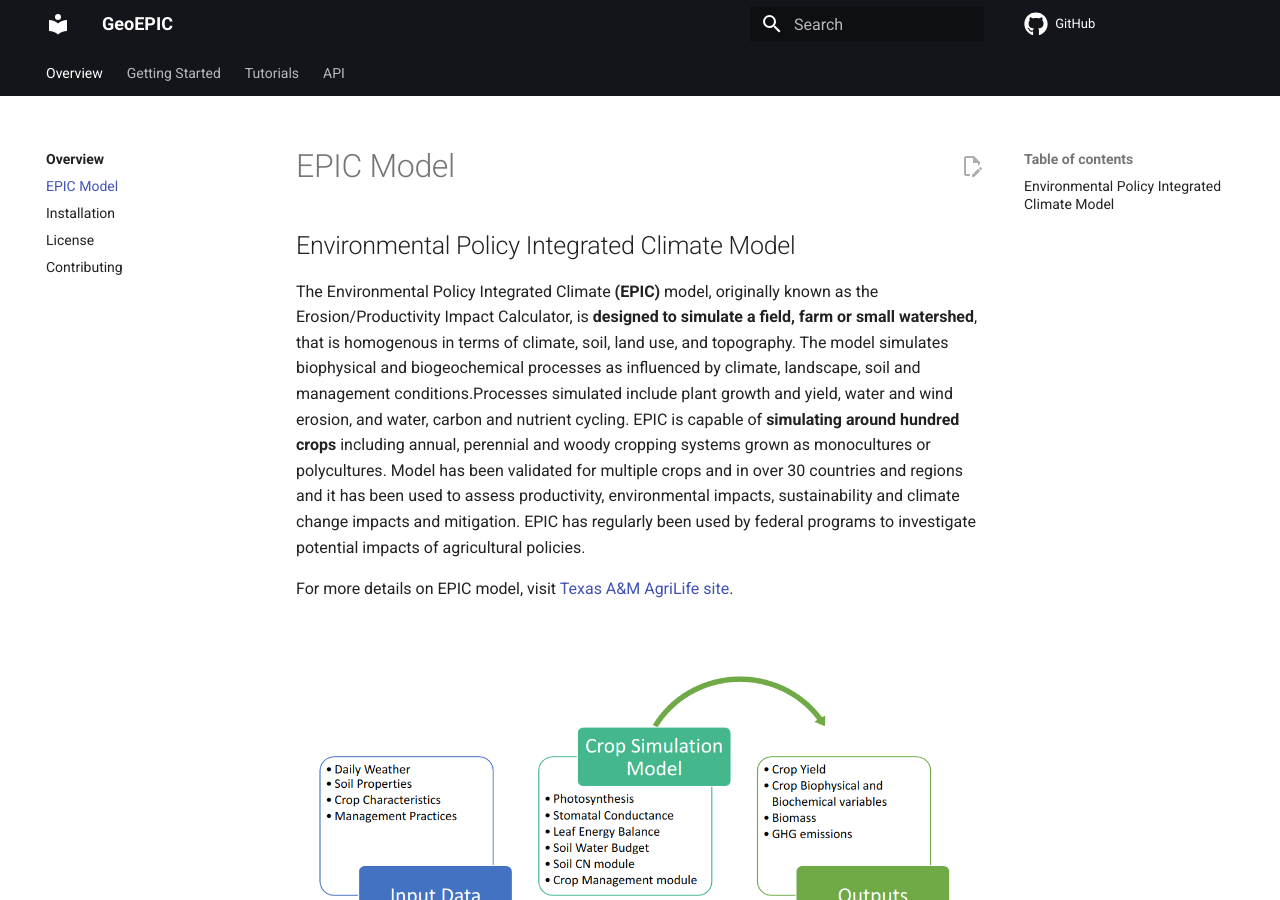
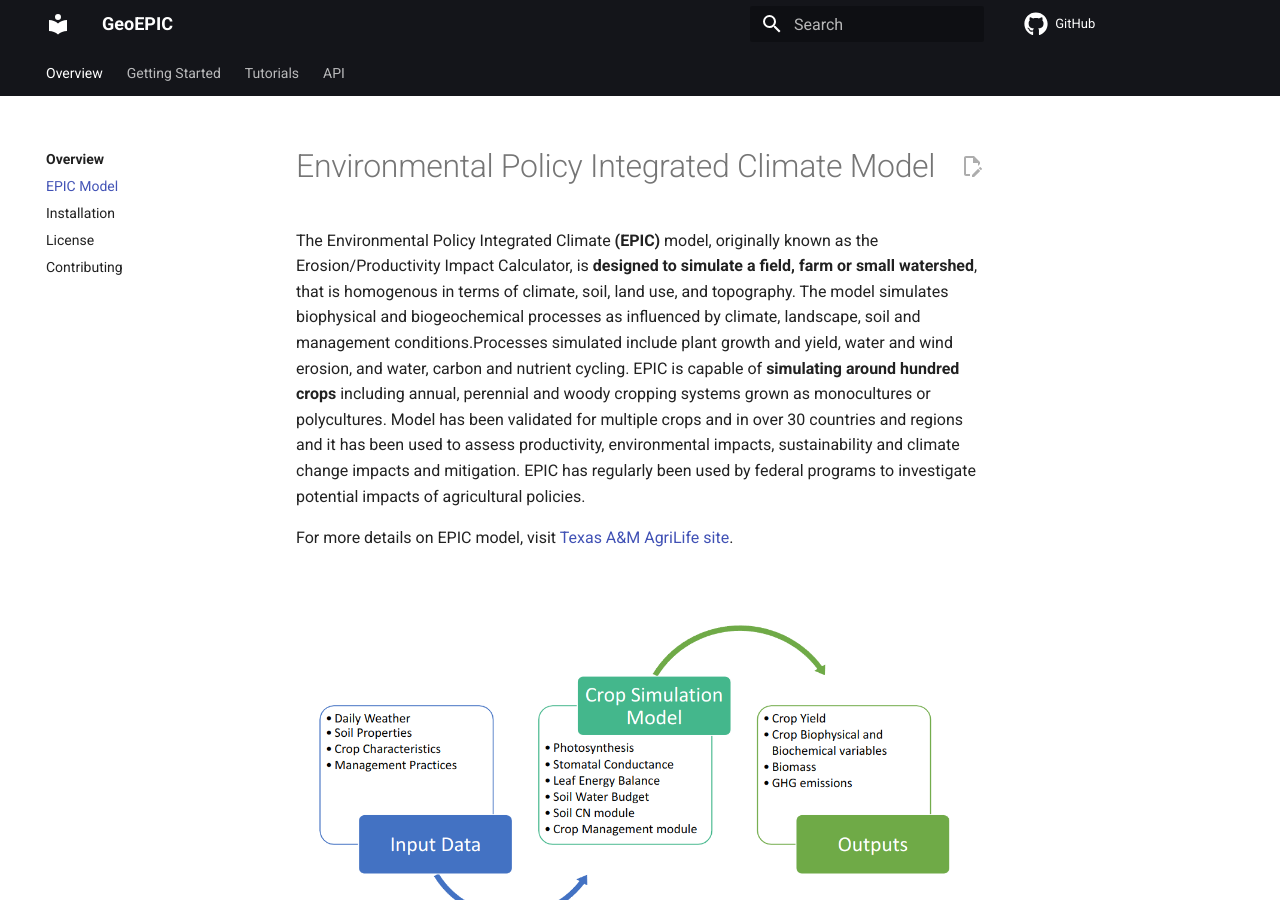
Before and after one commit to smarsGroup/geo_epic_win, an MkDocs documentation site: the page built from docs/pages/epic.md, in a window 1280 px wide and 900 px high. Built offline with MkDocs 1.6.1 and Material for MkDocs 9.7.7, drawn with Linux system fonts in a browser that asks for light colours; comment, search, counter and statistics services are not loaded.

Commit message:
Update epic.md

```diff
--- a/docs/pages/epic.md
+++ b/docs/pages/epic.md
@@ -1,4 +1,4 @@
-## Environmental Policy Integrated Climate Model
+# Environmental Policy Integrated Climate Model
 
 The Environmental Policy Integrated Climate **(EPIC)** model, originally known as the Erosion/Productivity Impact Calculator, is **designed to simulate a field, farm or small watershed**, that is homogenous in terms of climate, soil, land use, and topography. The model simulates biophysical and biogeochemical processes as influenced by climate, landscape, soil and management conditions.Processes simulated include plant growth and yield, water and wind erosion, and water, carbon and nutrient cycling. EPIC is capable of **simulating around hundred crops** including annual, perennial and woody cropping systems grown as monocultures or polycultures. Model has been validated for multiple crops and in over 30 countries and regions and it has been used to assess productivity, environmental impacts, sustainability and climate change impacts and mitigation. EPIC has regularly been used by federal programs to investigate potential impacts of agricultural policies.
 
```
